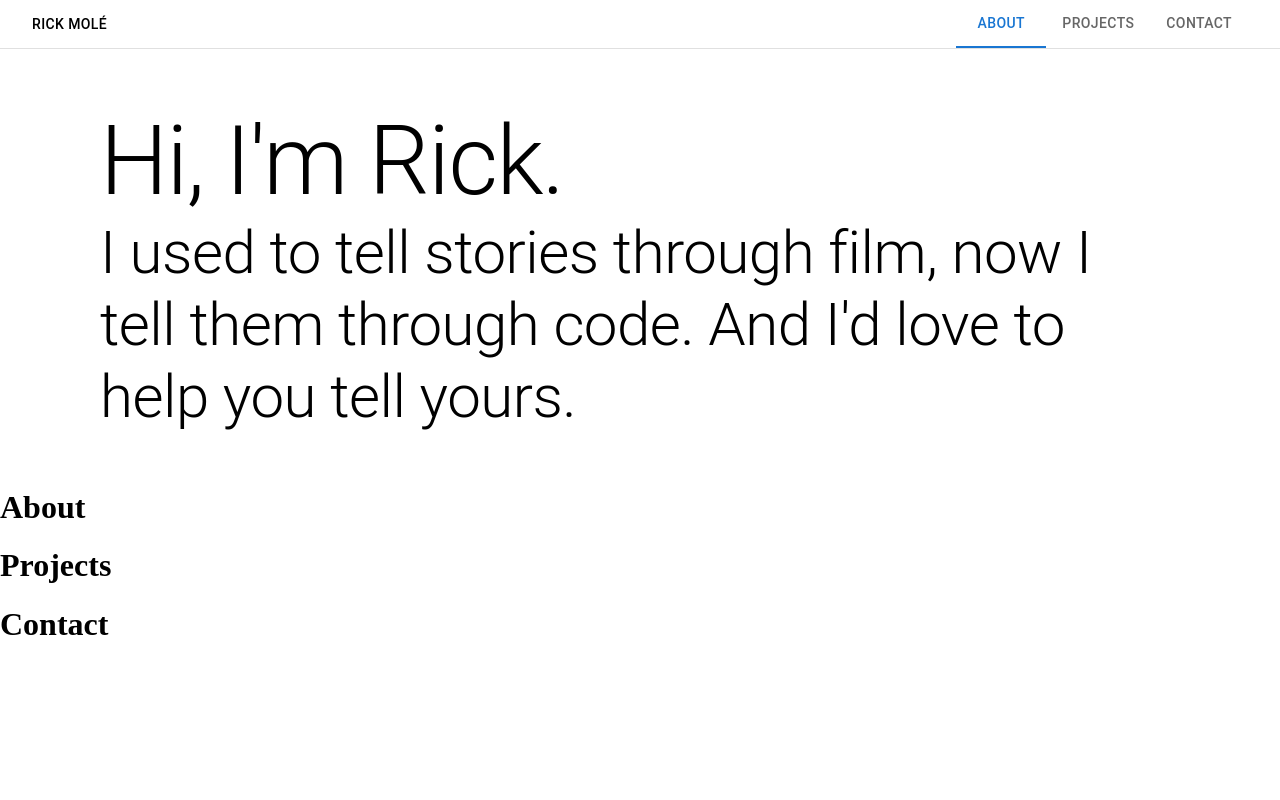
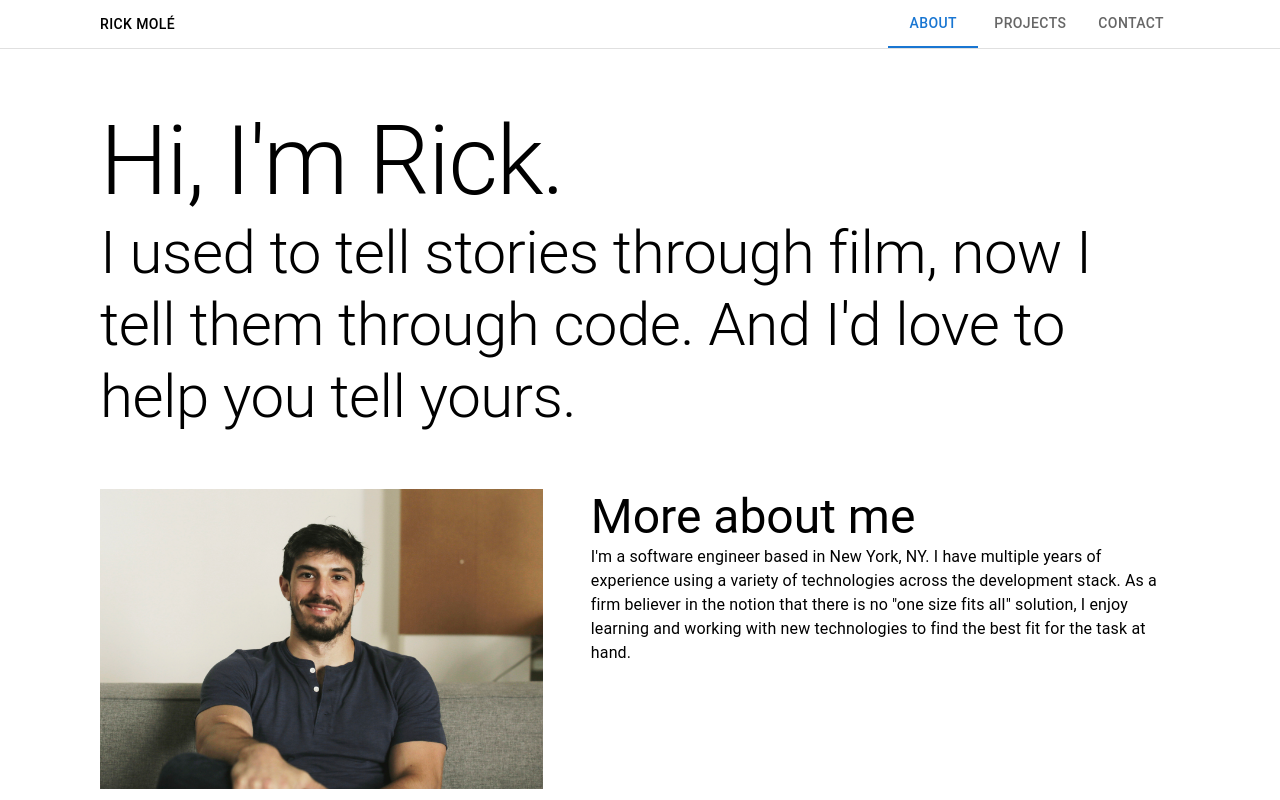
Before and after one commit to Rmole57/portfolio, a Next.js app: page / in a window 1280 px wide. Shown: the top 800 px of the page. Built offline with nearby package versions, Linux system fonts and the light colour scheme.

Commit message:
added skeleton 'about' section

```diff
--- a/app/components/about.tsx
+++ b/app/components/about.tsx
@@ -1,5 +1,23 @@
+'use client';
+
+import { Box, Typography } from '@mui/material';
+import Image from 'next/image';
+import profilePic from '../../public/rick-mole.jpg';
+
 export default function About() {
   return (
-    <h1>About</h1>
-  )
+    <Box display="flex" margin="56px 100px" gap={6}>
+      <Image src={profilePic} alt="Rick Molé" width={500} height={300} />
+      <Box>
+        <Typography variant="h3">More about me</Typography>
+        <Typography variant="body1">
+          I&apos;m a software engineer based in New York, NY. I have multiple
+          years of experience using a variety of technologies across the
+          development stack. As a firm believer in the notion that there is no
+          &quot;one size fits all&quot; solution, I enjoy learning and working
+          with new technologies to find the best fit for the task at hand.
+        </Typography>
+      </Box>
+    </Box>
+  );
 }
--- a/app/components/header-nav.tsx
+++ b/app/components/header-nav.tsx
@@ -20,7 +20,7 @@ export default function HeaderNav() {
       }}
     >
       <Box
-        sx={{ display: 'flex', justifyContent: 'space-between', px: '32px' }}
+        sx={{ display: 'flex', justifyContent: 'space-between', px: '100px' }}
       >
         <Typography variant="button" display="flex" alignItems="center">
           Rick Molé
```
Also changed, not shown: public/rick-mole.jpg (added).
